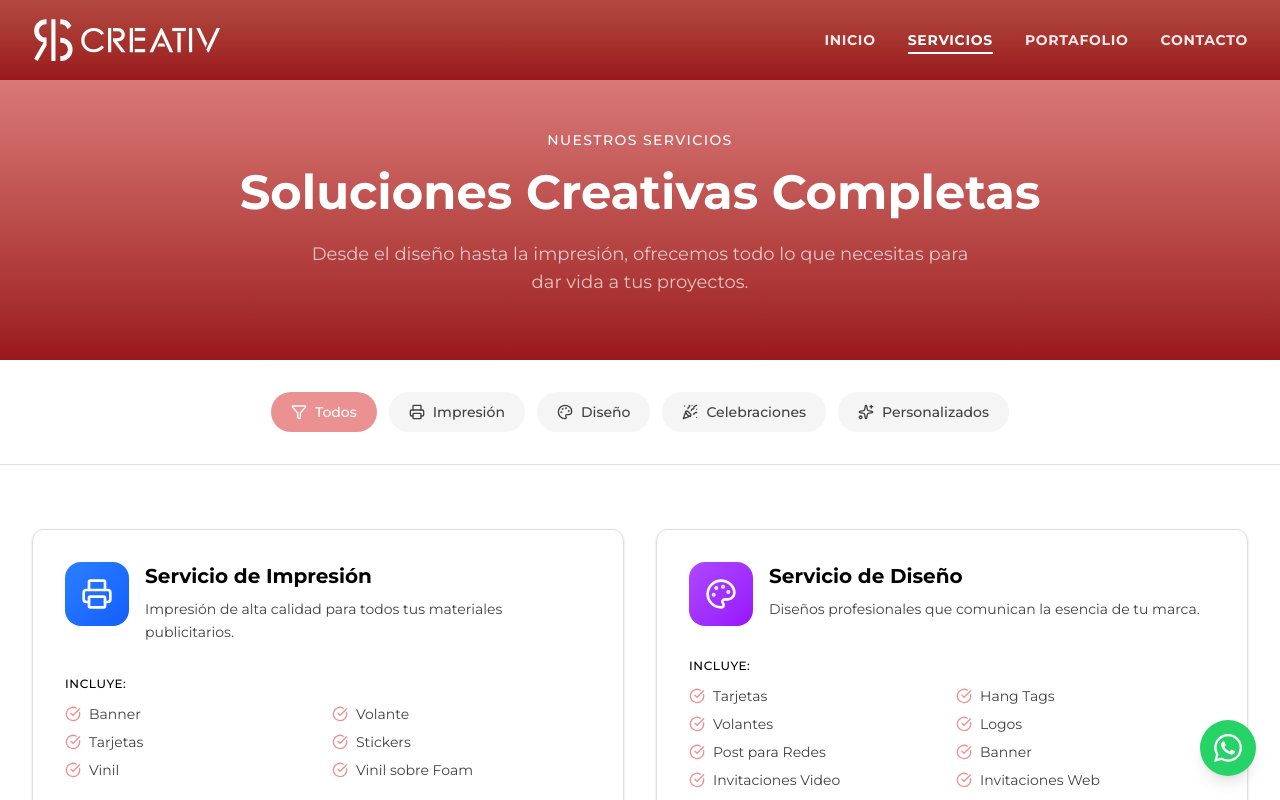
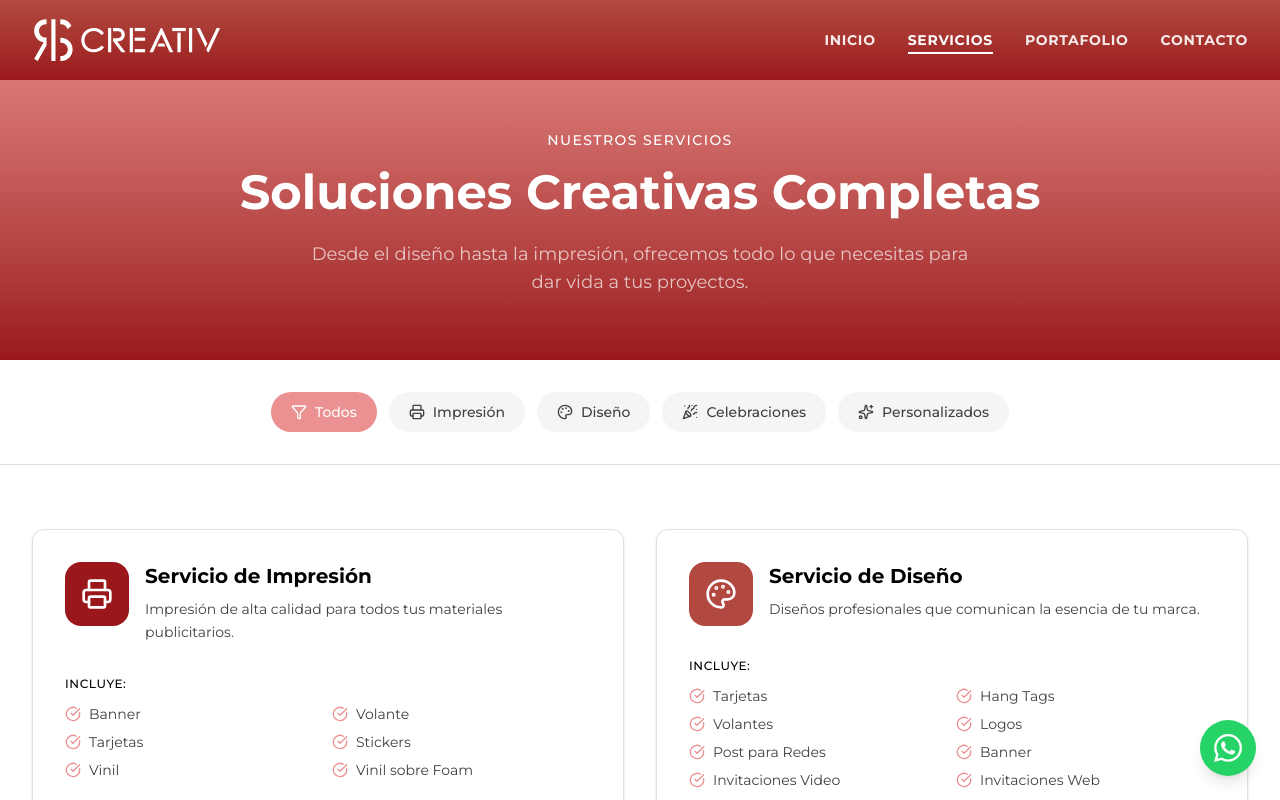
Before and after one commit to SonOfGodLoli/rscreativ, a React (Vite) app: page /#/servicios in a window 1280 px wide. Shown: the top 800 px of the page. Built offline with nearby package versions, Linux system fonts and the light colour scheme.

Commit message:
style: apply brand colors to service category icons

```diff
--- a/src/pages/Services.tsx
+++ b/src/pages/Services.tsx
@@ -36,7 +36,7 @@ const mainCategories = [
     icon: Printer,
     title: 'Impresión',
     description: 'Impresión de alta calidad para todos tus materiales publicitarios.',
-    color: 'from-blue-500 to-blue-600',
+    color: 'from-[#9a171c] to-[#9a171c]',
     features: ['Banner', 'Volante', 'Tarjetas', 'Stickers', 'Vinil', 'Vinil sobre Foam'],
   },
   {
@@ -44,7 +44,7 @@ const mainCategories = [
     icon: Palette,
     title: 'Diseño',
     description: 'Diseños profesionales que comunican la esencia de tu marca.',
-    color: 'from-purple-500 to-purple-600',
+    color: 'from-[#b24940] to-[#b24940]',
     features: ['Tarjetas', 'Hang Tags', 'Volantes', 'Logos', 'Post para Redes', 'Banner', 'Invitaciones Video', 'Invitaciones Web'],
   },
   {
@@ -52,7 +52,7 @@ const mainCategories = [
     icon: PartyPopper,
     title: 'Celebraciones',
     description: 'Acabados especiales para tus eventos más importantes.',
-    color: 'from-pink-500 to-pink-600',
+    color: 'from-[#eb9192] to-[#eb9192]',
     features: ['Puertas', 'Circulares', 'Cilindros', 'Torteros', 'Troquelado'],
   },
   {
@@ -60,7 +60,7 @@ const mainCategories = [
     icon: Sparkles,
     title: 'Personalizados',
     description: 'Productos personalizados con técnicas especializadas.',
-    color: 'from-amber-500 to-amber-600',
+    color: 'from-[#9a171c] to-[#b24940]',
     features: ['Estampado DTF', 'Sublimación', 'Llaveros', 'Imanes', 'Serigrafía', 'Lanyard', 'Tarjetas PVC'],
   },
 ];
```
